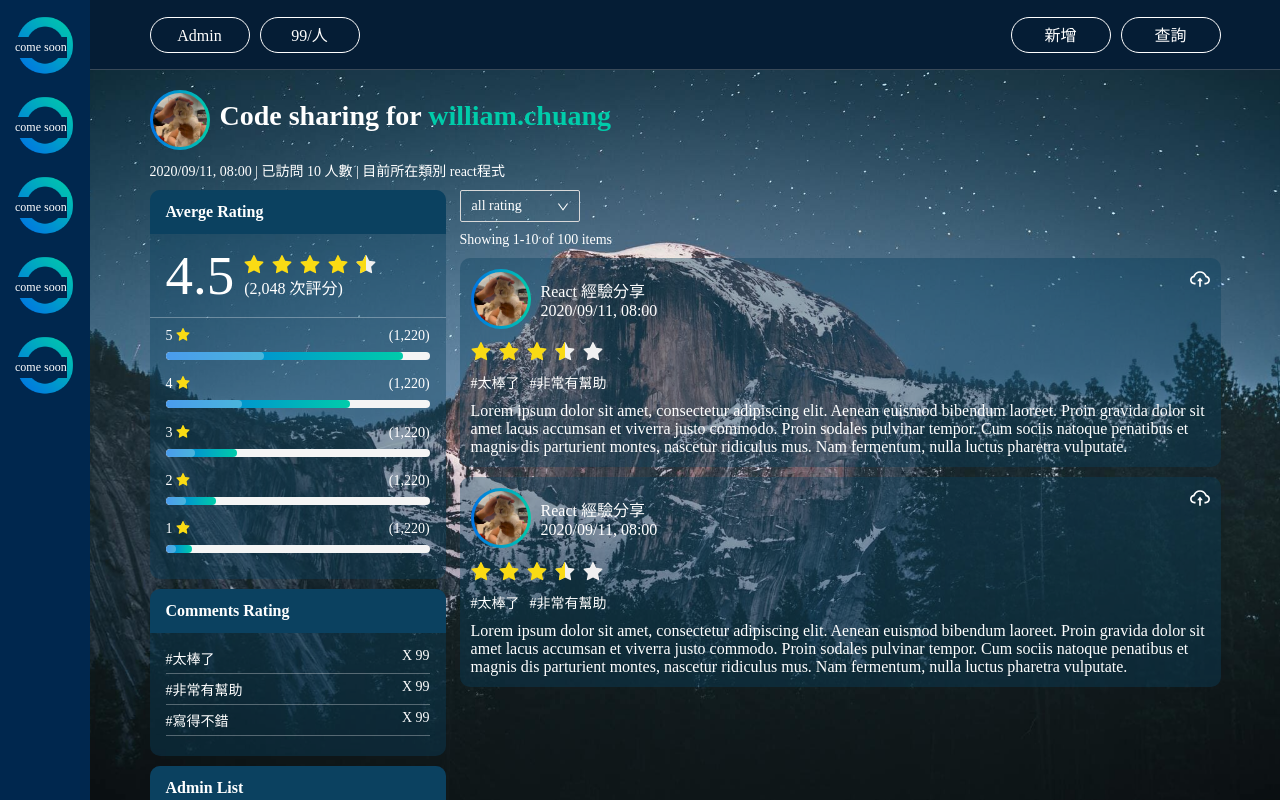
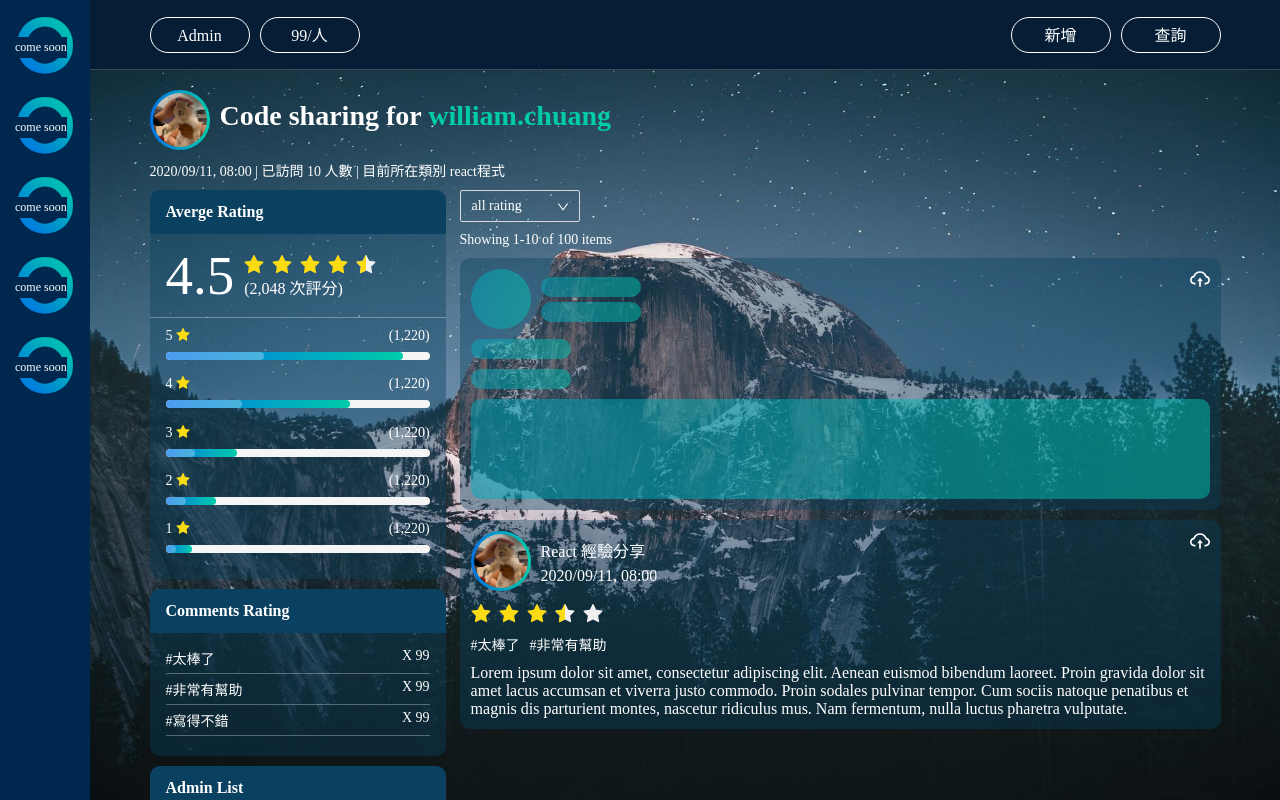
Before and after one commit to zhuang8026/zscss-Personal-blog, a React (Create React App) app in the folder client/: page / in a window 1280 px wide. Built offline with nearby package versions, Linux system fonts and the light colour scheme.

Commit message:
[loading] component completed

```diff
--- /dev/null
+++ b/client/src/components/DesignSystem/Loading/index.js
@@ -0,0 +1,48 @@
+import React, { useState, useEffect, useRef } from 'react';
+import { withRouter, Link, Redirect } from 'react-router-dom';
+
+// antd
+import { Rate } from 'antd';
+import { CloudUploadOutlined } from '@ant-design/icons';
+
+const Loading = () => {
+    return (
+        <div className="r_list">
+            <div className="r_list_card">
+                <div className="r_list_title">
+                    <div className="r_list_title_left">
+                        <div className="r_list_head">
+                            <div className="figure_icon figure_icon_color">
+                                {/* <img src={require(`images/Home/test.jpg`)} alt="頭像" /> */}
+                            </div>
+                        </div>
+                        <div className="r_list_content">
+                            <h2 className="right_list_title right_loading_color"></h2>
+                            <p className="right_loading_color"></p>
+                        </div>
+                    </div>
+                    <div className="r_list_title_right">
+                        <CloudUploadOutlined className="icon-20" />
+                    </div>
+                </div>
+                <div className="r_list_bottom">
+                    <div className="r_list_star right_loading_color">
+                        {/* <Rate disabled allowHalf defaultValue={3.5} /> */}
+                    </div>
+                    <div className="r_list_tag right_loading_color">
+                        {/* <span>#太棒了</span> */}
+                        {/* <span>#非常有幫助</span> */}
+                    </div>
+                    <div className="r_list_tag_content r_list_tag_content_color">
+                        {/* Lorem ipsum dolor sit amet, consectetur adipiscing elit. Aenean euismod bibendum laoreet. Proin
+                        gravida dolor sit amet lacus accumsan et viverra justo commodo. Proin sodales pulvinar tempor.
+                        Cum sociis natoque penatibus et magnis dis parturient montes, nascetur ridiculus mus. Nam
+                        fermentum, nulla luctus pharetra vulputate. */}
+                    </div>
+                </div>
+            </div>
+        </div>
+    );
+};
+
+export default Loading;
--- a/client/src/components/DesignSystem/NavLeft/style_module.scss
+++ b/client/src/components/DesignSystem/NavLeft/style_module.scss
@@ -26,11 +26,11 @@ nav {
                 width: 100%;
                 transition: 1s ease-in-out;
                 // animation: move 1s infinite;
-                &:hover {
-                    -webkit-animation: spin 1s linear infinite;
-                    -moz-animation: spin 1s linear infinite;
-                    animation: spin 1s linear infinite;
-                }
+            }
+            &:hover img {
+                -webkit-animation: spin 1s linear infinite;
+                -moz-animation: spin 1s linear infinite;
+                animation: spin 1s linear infinite;
             }
             @-moz-keyframes spin {
                 100% {
--- a/client/src/components/pages/Home/R-CardList/index.js
+++ b/client/src/components/pages/Home/R-CardList/index.js
@@ -1,5 +1,7 @@
 import React, { useState, useEffect, useRef } from 'react';
 import { withRouter, Link, Redirect } from 'react-router-dom';
+
+import Loading from 'components/DesignSystem/Loading';
 
 // antd
 import { Rate } from 'antd';
@@ -7,6 +9,7 @@ import { Select } from 'antd';
 import { CloudUploadOutlined, StarFilled } from '@ant-design/icons';
 
 const CardList = () => {
+    const [isLoading, setIsLoading] = useState(true);
     const { Option } = Select;
 
     const handleChange = value => {
@@ -39,6 +42,9 @@ const CardList = () => {
                 <p>Showing 1-10 of 100 items</p>
             </div>
             <div className="rating_list_inner">
+                {isLoading ? (
+                    <Loading />
+                ) : (
                     <div className="r_list">
                         <div className="r_list_card">
                             <div className="r_list_title">
@@ -68,12 +74,14 @@ const CardList = () => {
                                 <div className="r_list_tag_content">
                                     Lorem ipsum dolor sit amet, consectetur adipiscing elit. Aenean euismod bibendum
                                     laoreet. Proin gravida dolor sit amet lacus accumsan et viverra justo commodo. Proin
-                                sodales pulvinar tempor. Cum sociis natoque penatibus et magnis dis parturient montes,
-                                nascetur ridiculus mus. Nam fermentum, nulla luctus pharetra vulputate.
+                                    sodales pulvinar tempor. Cum sociis natoque penatibus et magnis dis parturient
+                                    montes, nascetur ridiculus mus. Nam fermentum, nulla luctus pharetra vulputate.
                                 </div>
                             </div>
                         </div>
                     </div>
+                )}
+
                 <div className="r_list">
                     <div className="r_list_card">
                         <div className="r_list_title">
--- a/client/src/components/pages/Home/index.js
+++ b/client/src/components/pages/Home/index.js
@@ -14,9 +14,9 @@ const Home = () => {
         <main>
             <NavTop />
             <Header />
-            <div class="rating_body">
+            <div className="rating_body">
                 {/* left container */}
-                <div class="rating_l_card">
+                <div className="rating_l_card">
                     <Averge />
                     <Comments />
                     <Admin />
--- a/client/src/components/pages/Home/style_module.scss
+++ b/client/src/components/pages/Home/style_module.scss
@@ -246,9 +246,9 @@ main {
                                 }
                             }
 
-                            // .r_list_content {
-                            //     margin-left: 10px;
-                            // }
+                            .right_list_title {
+                                margin-bottom: 5px;
+                            }
                         }
 
                         .r_list_bottom {
@@ -278,6 +278,7 @@ main {
 
 .figure_icon {
     width: 60px;
+    height: 60px;
     margin: 0 10px 0 0;
     border-radius: 50%;
     background: linear-gradient(90deg, #0073e6, #0ca);
@@ -297,3 +298,69 @@ main {
 .icon-20 {
     font-size: 20px;
 }
+
+.figure_icon_color {
+    opacity: 0.5;
+    background-size: 400% 400%;
+    -webkit-animation: gradient 3.5s linear infinite;
+    -moz-animation: gradient 3.5s linear infinite;
+    animation: gradient 3.5s ease infinite;
+}
+
+.right_loading_color {
+    width: 100px;
+    height: 20px;
+    border-radius: 10px;
+    background: linear-gradient(90deg, #0073e6, #0ca);
+    opacity: 0.5;
+    background-size: 400% 400%;
+    -webkit-animation: gradient 3.5s linear infinite;
+    -moz-animation: gradient 3.5s linear infinite;
+    animation: gradient 3.5s ease infinite;
+}
+
+.r_list_tag_content_color {
+    width: 100%;
+    height: 100px;
+    border-radius: 10px;
+    background: linear-gradient(90deg, #0073e6, #0ca);
+    opacity: 0.5;
+    background-size: 400% 400%;
+    -webkit-animation: gradient 3.5s linear infinite;
+    -moz-animation: gradient 3.5s linear infinite;
+    animation: gradient 3.5s ease infinite;
+}
+
+@-moz-keyframes gradient {
+    0% {
+        background-position: 0% 50%;
+    }
+    50% {
+        background-position: 100% 50%;
+    }
+    100% {
+        background-position: 0% 50%;
+    }
+}
+@-webkit-keyframes gradient {
+    0% {
+        background-position: 0% 50%;
+    }
+    50% {
+        background-position: 100% 50%;
+    }
+    100% {
+        background-position: 0% 50%;
+    }
+}
+@keyframes gradient {
+    0% {
+        background-position: 0% 50%;
+    }
+    50% {
+        background-position: 100% 50%;
+    }
+    100% {
+        background-position: 0% 50%;
+    }
+}
```
Also changed, not shown: client/src/components/DesignSystem/NoData/index.js (added, +8 -0 lines). Lines whose indentation alone changed are shown as unchanged.
